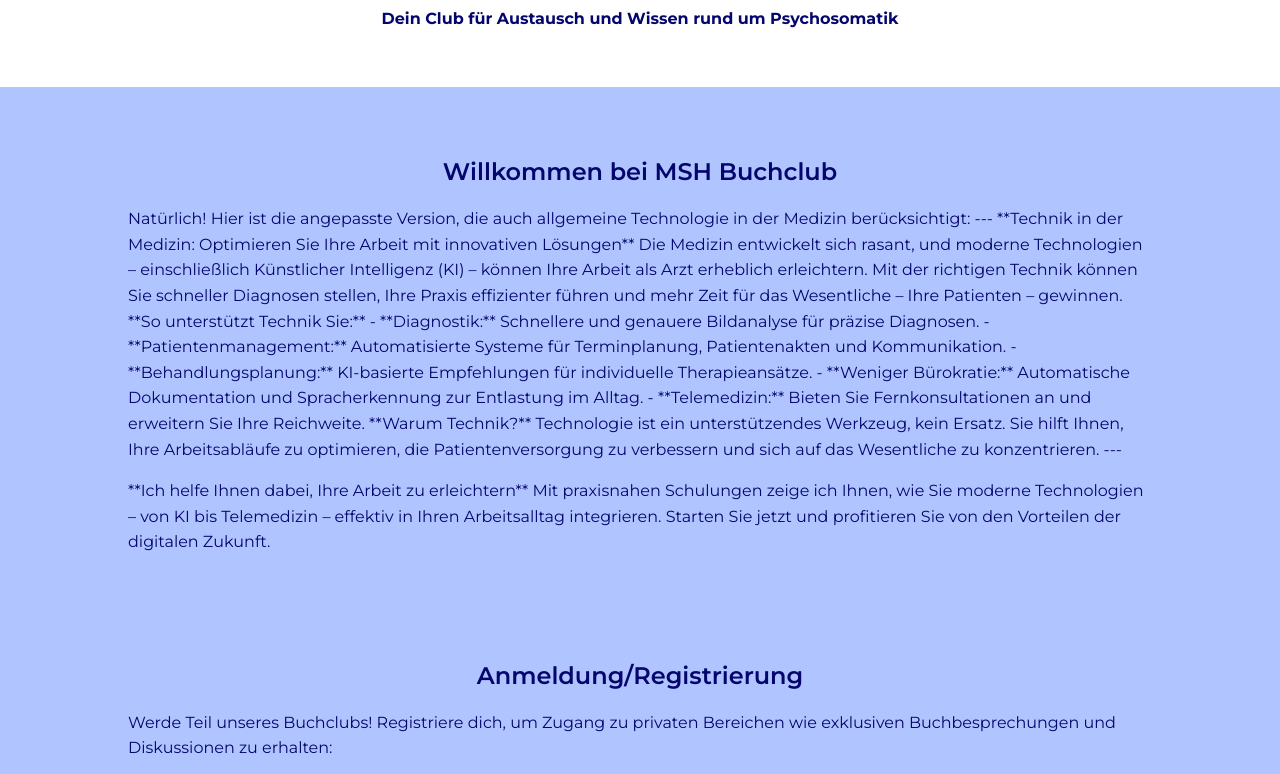
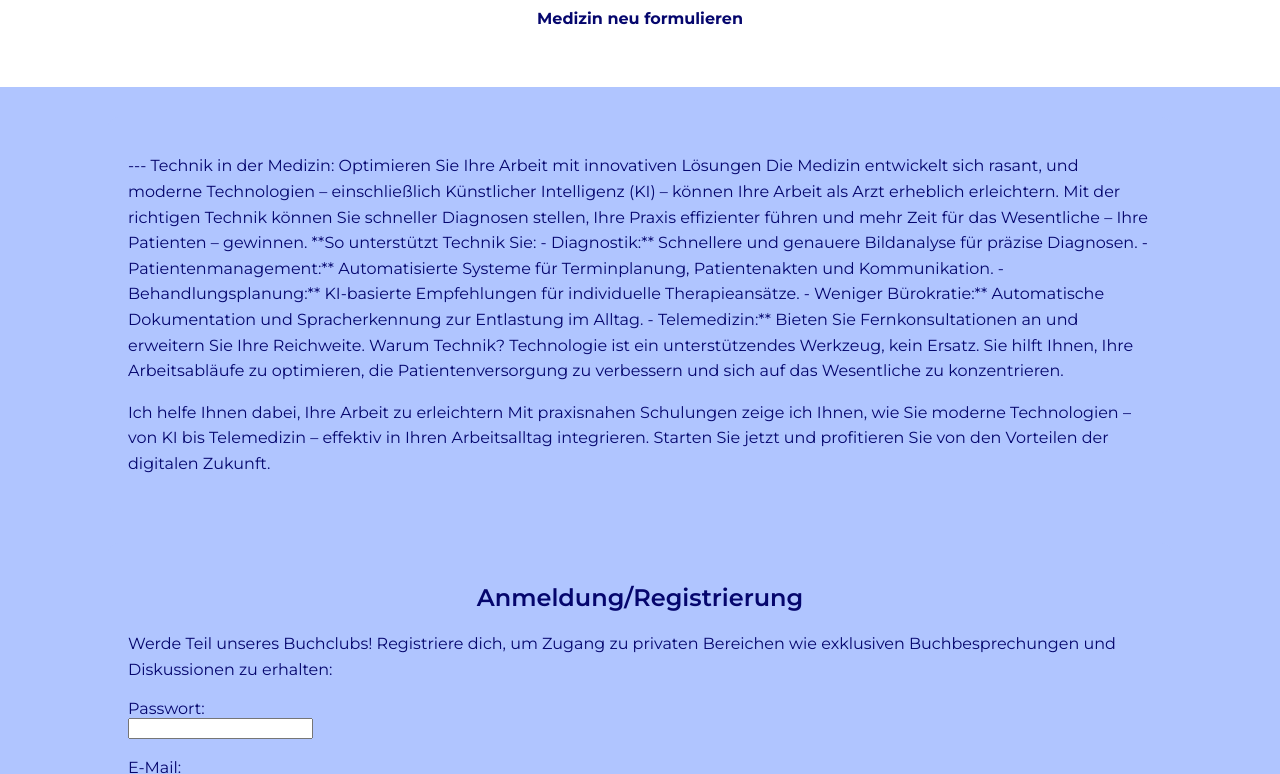
Before and after one commit to padietzelu/websitebuchclub, a plain HTML site: page index.html in a window 1280 px wide. Shown: the part 116-890 px from the top of the page. Drawn offline with Linux system fonts and the light colour scheme.

Commit message:
Update index.html

```diff
--- a/index.html
+++ b/index.html
@@ -115,39 +115,38 @@
 
     <!-- Header -->
     <header>
-        <h1>MSH Buchclub</h1>
-        <p>Dein Club für Austausch und Wissen rund um Psychosomatik</p>
+        <h1>ION</h1>
+        <p>Medizin neu formulieren</p>
     </header>
 
     <!-- Buchclub Beschreibung -->
     <div class="container">
         <section>
-            <h2>Willkommen bei MSH Buchclub</h2>
+
             <p>
-                Natürlich! Hier ist die angepasste Version, die auch allgemeine Technologie in der Medizin berücksichtigt:
-
----
-
-**Technik in der Medizin: Optimieren Sie Ihre Arbeit mit innovativen Lösungen**
-
-Die Medizin entwickelt sich rasant, und moderne Technologien – einschließlich Künstlicher Intelligenz (KI) – können Ihre Arbeit als Arzt erheblich erleichtern. Mit der richtigen Technik können Sie schneller Diagnosen stellen, Ihre Praxis effizienter führen und mehr Zeit für das Wesentliche – Ihre Patienten – gewinnen.
-
-**So unterstützt Technik Sie:**
-- **Diagnostik:** Schnellere und genauere Bildanalyse für präzise Diagnosen.
-- **Patientenmanagement:** Automatisierte Systeme für Terminplanung, Patientenakten und Kommunikation.
-- **Behandlungsplanung:** KI-basierte Empfehlungen für individuelle Therapieansätze.
-- **Weniger Bürokratie:** Automatische Dokumentation und Spracherkennung zur Entlastung im Alltag.
-- **Telemedizin:** Bieten Sie Fernkonsultationen an und erweitern Sie Ihre Reichweite.
-
-**Warum Technik?**
-Technologie ist ein unterstützendes Werkzeug, kein Ersatz. Sie hilft Ihnen, Ihre Arbeitsabläufe zu optimieren, die Patientenversorgung zu verbessern und sich auf das Wesentliche zu konzentrieren.
 
 
 ---
 
+Technik in der Medizin: Optimieren Sie Ihre Arbeit mit innovativen Lösungen
+
+Die Medizin entwickelt sich rasant, und moderne Technologien – einschließlich Künstlicher Intelligenz (KI) – können Ihre Arbeit als Arzt erheblich erleichtern. Mit der richtigen Technik können Sie schneller Diagnosen stellen, Ihre Praxis effizienter führen und mehr Zeit für das Wesentliche – Ihre Patienten – gewinnen.
+
+**So unterstützt Technik Sie:
+- Diagnostik:** Schnellere und genauere Bildanalyse für präzise Diagnosen.
+- Patientenmanagement:** Automatisierte Systeme für Terminplanung, Patientenakten und Kommunikation.
+- Behandlungsplanung:** KI-basierte Empfehlungen für individuelle Therapieansätze.
+- Weniger Bürokratie:** Automatische Dokumentation und Spracherkennung zur Entlastung im Alltag.
+- Telemedizin:** Bieten Sie Fernkonsultationen an und erweitern Sie Ihre Reichweite.
+
+Warum Technik?
+Technologie ist ein unterstützendes Werkzeug, kein Ersatz. Sie hilft Ihnen, Ihre Arbeitsabläufe zu optimieren, die Patientenversorgung zu verbessern und sich auf das Wesentliche zu konzentrieren.
+
+
+
 
             </p>
-            <p>**Ich helfe Ihnen dabei, Ihre Arbeit zu erleichtern**
+            <p>Ich helfe Ihnen dabei, Ihre Arbeit zu erleichtern
 Mit praxisnahen Schulungen zeige ich Ihnen, wie Sie moderne Technologien – von KI bis Telemedizin – effektiv in Ihren Arbeitsalltag integrieren. Starten Sie jetzt und profitieren Sie von den Vorteilen der digitalen Zukunft.
 </p>
         </section>
```
